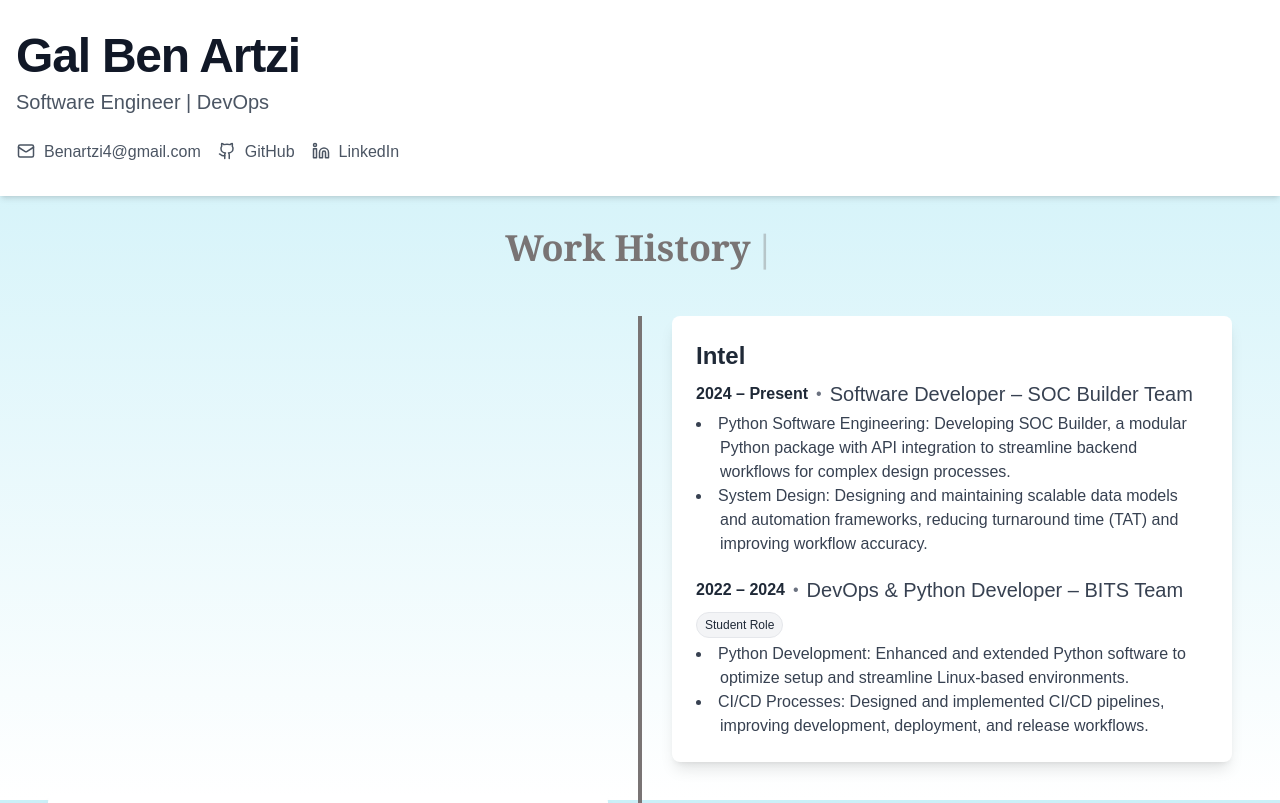
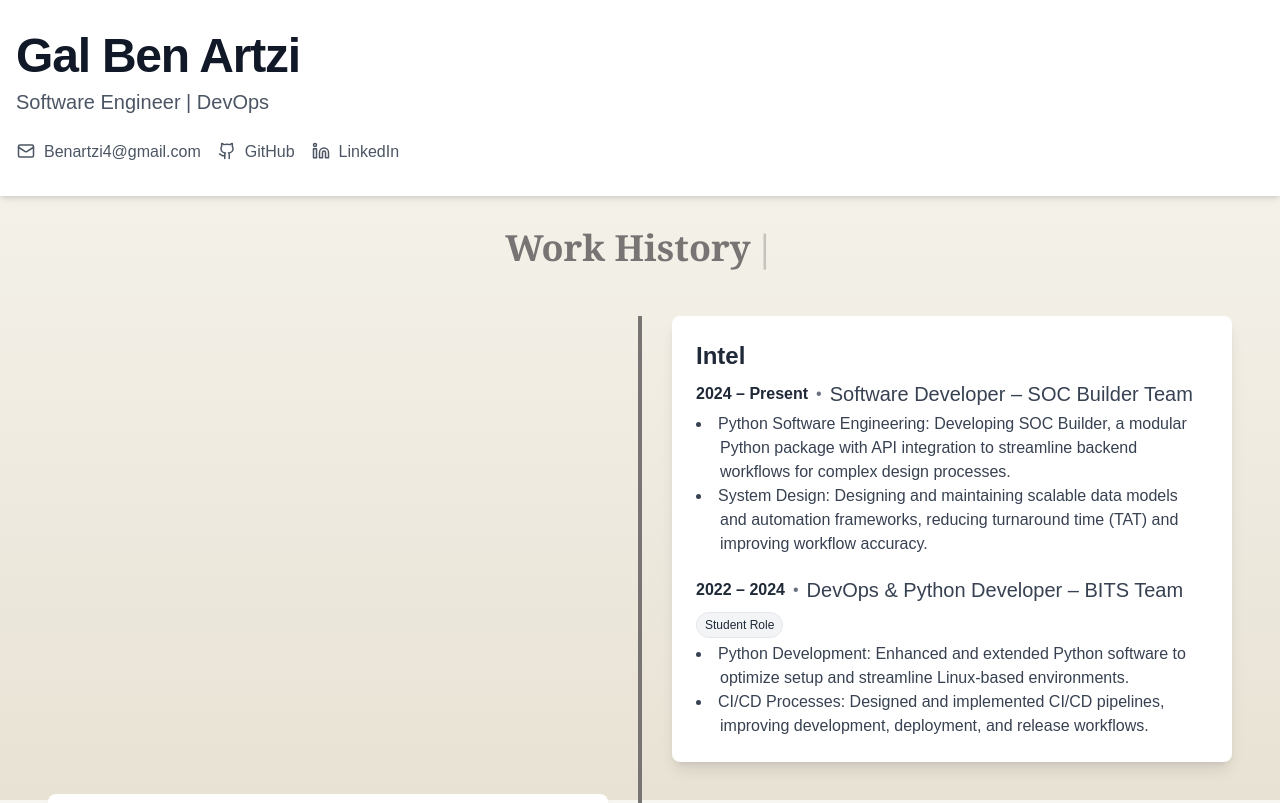
Before and after one commit to BenArtzi4/JourneyPortfolio, a Next.js app: page / in a window 1280 px wide. Shown: the top 803 px of the page. Built offline with nearby package versions, Linux system fonts and the light colour scheme.

Commit message:
update page background color to more classic style

```diff
--- a/app/globals.css
+++ b/app/globals.css
@@ -3,24 +3,24 @@
 @tailwind utilities;
 
 :root {
-  --background-start: #caf0f8; /* Very Light Blue */
-  --background-end: #ffffff; /* White */
-  --foreground: #0077b6; /* Deep Blue */
-  --highlight: #00b4d8; /* Bright Blue */
-  --primary: #48cae4; /* Medium Blue */
-  --secondary: #90e0ef; /* Soft Blue */
-  --accent: #ade8f4; /* Lighter Blue */
+  --background-start: #f8f6f0;
+  --background-end: #e8e2d4;
+  --foreground: #2c3e50;
+  --highlight: #d4af37;
+  --primary: #34495e;
+  --secondary: #95a5a6;
+  --accent: #ecf0f1;
 }
 
 @media (prefers-color-scheme: dark) {
   :root {
-    --background-start: #0077b6;
-    --background-end: #caf0f8;
-    --foreground: #caf0f8;
-    --highlight: #0096c7;
-    --primary: #48cae4;
-    --secondary: #90e0ef;
-    --accent: #ade8f4;
+    --background-start: #2c3e50;
+    --background-end: #34495e;
+    --foreground: #ecf0f1;
+    --highlight: #f39c12;
+    --primary: #d4af37;
+    --secondary: #95a5a6;
+    --accent: #bdc3c7;
   }
 }
 
```
